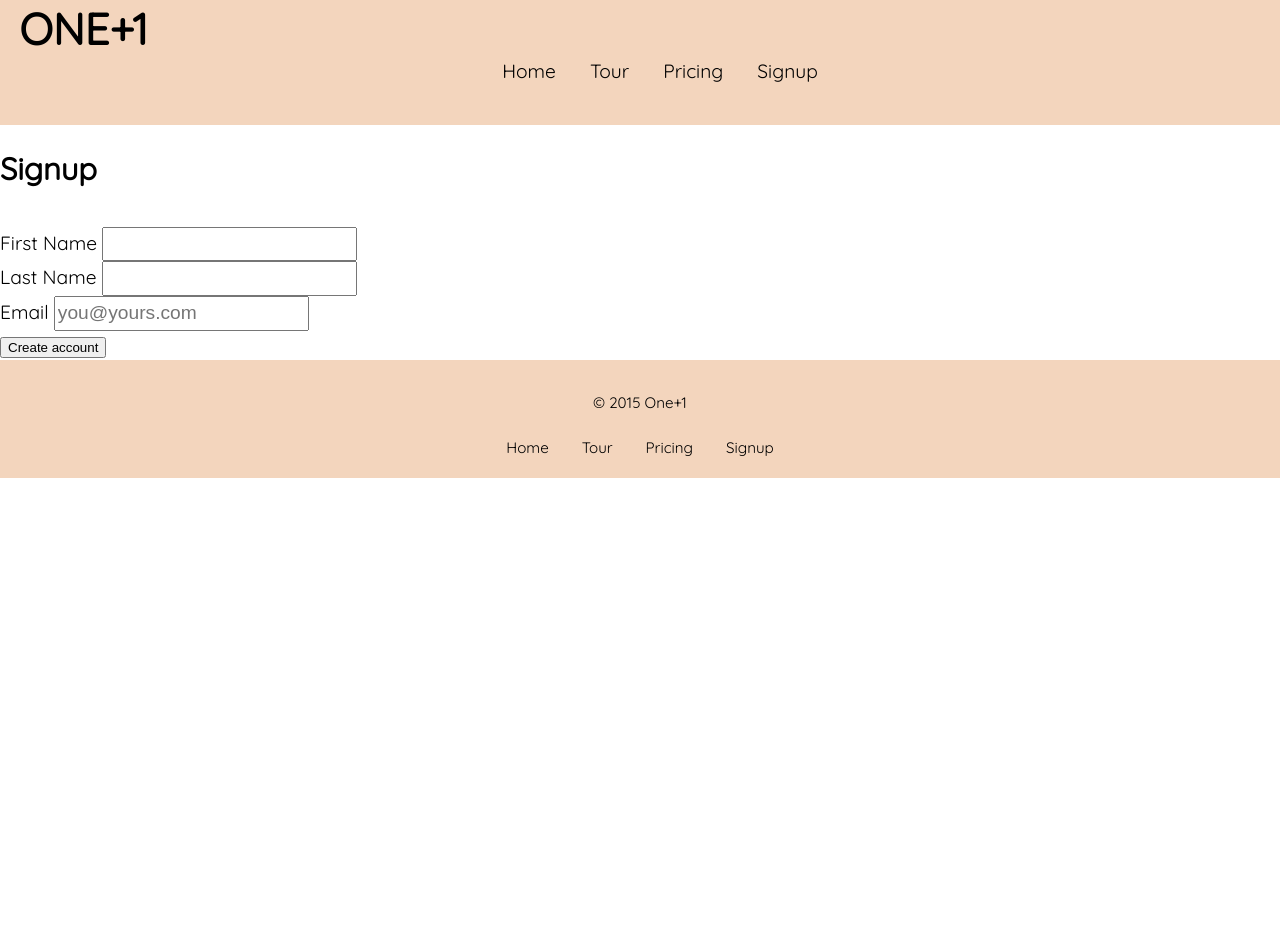
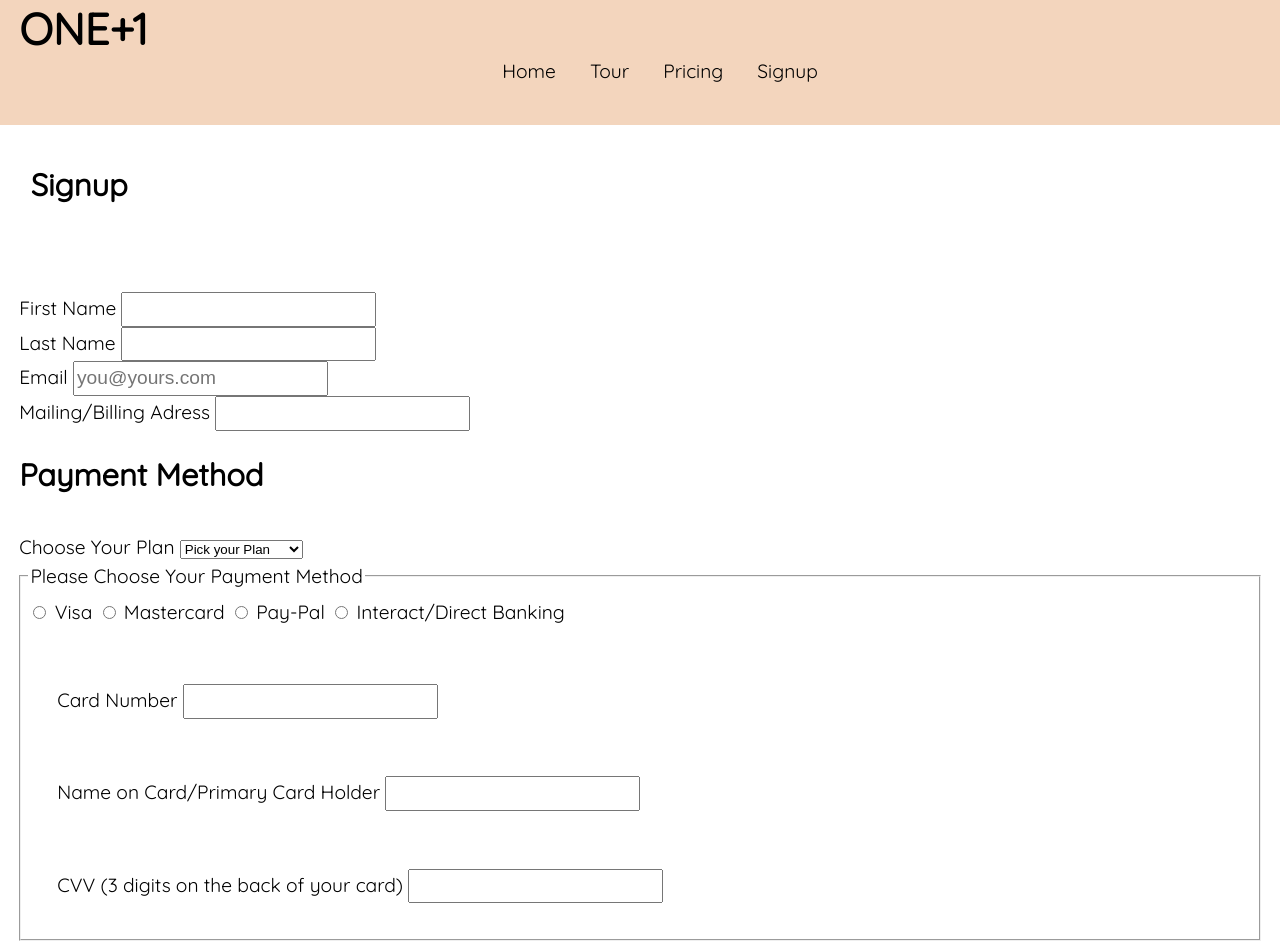
Before and after one commit to cassandrabarbe/dsn1675-saas-website, a plain HTML site: page signup.html in a window 1280 px wide. Shown: the top 944 px of the page. Before the commit the page ends 800 px from the top, so only its background shows below. Drawn offline with Linux system fonts and the light colour scheme.

Commit message:
form updated

```diff
--- a/css/main.css
+++ b/css/main.css
@@ -164,6 +164,10 @@ h4{
   padding-top: 1em;
 }
 
+.form{
+  padding:1em;
+}
+
 footer{
   background-color: #f3d5bd;
 }
--- a/signup.html
+++ b/signup.html
@@ -26,13 +26,13 @@
 
   </div>
 
-<h2> Signup </h2>
+<h2 class="form"> Signup </h2>
 </header>
 
 
 <body>
 </html>
-
+<div class="form">
 <form action="https://formspree.io/barb0181@algonquinlive.com">
 
   <div>
@@ -49,11 +49,66 @@
     <input id="email" type="email" name="email" required placeholder="you@yours.com" method="post">
   </div>
 
+  <div>
+      <label for="mailing-adress">Mailing/Billing Adress</label>
+      <input id="mailing-adress" required name="mailing-adress">
+    </div>
+
+
+        <div>
+          <h2>Payment Method</h2>
+        </div>
+
+        <div>
+          <label for="subject">Choose Your Plan</label>
+          <select id="subject" name="_subject">
+            <option>Pick your Plan</option>
+            <option>The Thrifty Bride</option>
+            <option>The Standard</option>
+            <option>The Big Spender</option>
+          </select>
+        </div>
+
+      <fieldset>
+
+      <legend>Please Choose Your Payment Method</legend>
+      <input id="visa" type="radio" name="payment" value="visa">
+      <label for="visa">Visa</label>
+
+      <input id="mastercard" type="radio" name="payment" value="mastercard">
+      <label for="mastercard">Mastercard</label>
+
+      <input id="pay-pal" type="radio" name="feels" value="pay-pal">
+      <label for="pay-pal">Pay-Pal</label>
+
+      <input id="interact" type="radio" name="feels" value="interact">
+      <label for="interact">Interact/Direct Banking</label>
+
+      <div class="pad-top-double gutter">
+        <label for="card-number">Card Number</label>
+        <input id="card-number" required name="card-number">
+      </div>
+
+      <div class="pad-top-double gutter">
+        <label for="card-name">Name on Card/Primary Card Holder</label>
+        <input id="card-name" required name="card-name">
+      </div>
+
+      <div class="pad-top-double gutter pad-bottom">
+        <label for="cvv">CVV (3 digits on the back of your card)</label>
+        <input id="cvv" required name="cvv">
+      </div>
+
+    </fieldset>
+
+
 <div>
 <button type="submit"> Create account</button>
 </div>
 <input type="hidden" name="_next" value="https://barb0181@algonquinlive.com/forms-demo/thanks.html"
+
 </form>
+</div>
 
 </body>
 </html>
```
